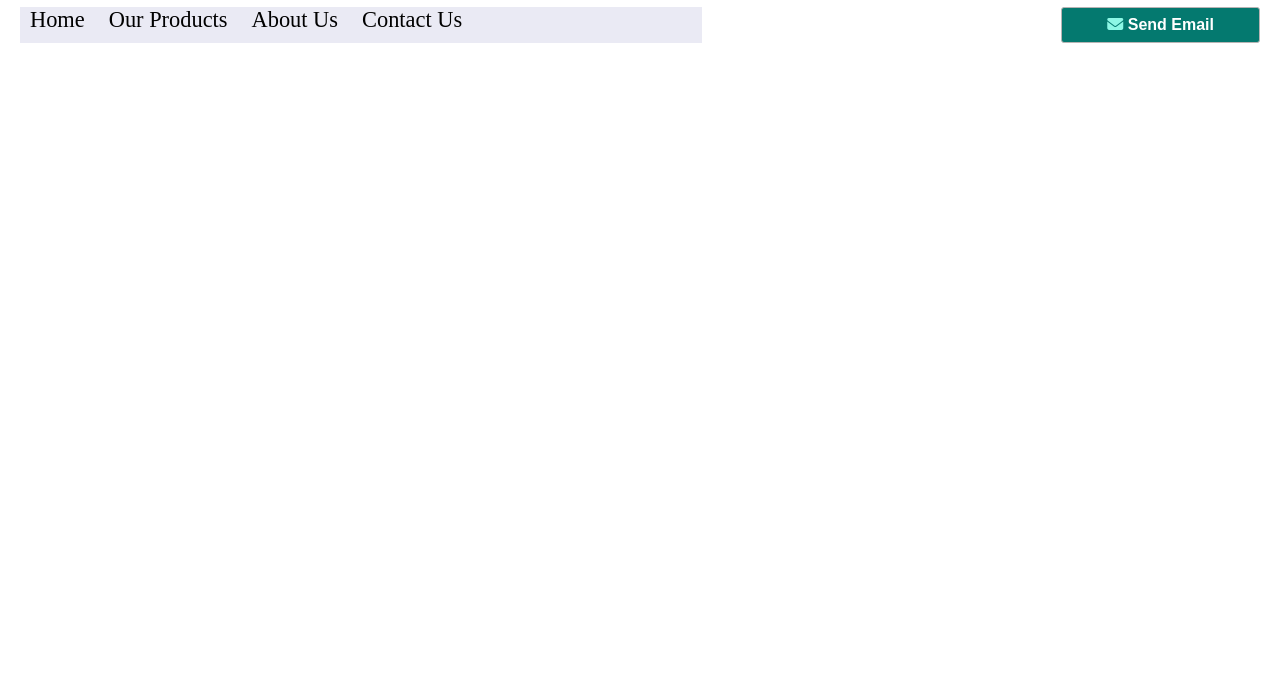
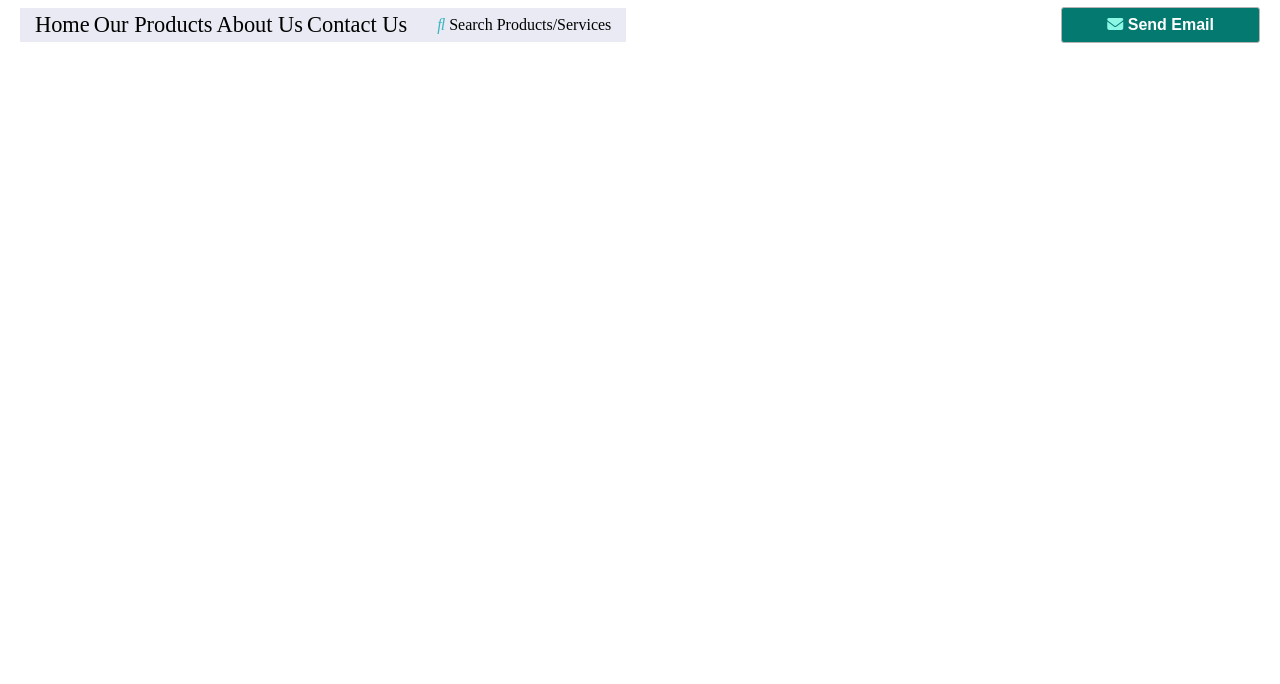
Before and after one commit to NarenderRajput/accurate-ws, a plain HTML site: page index.html in a window 1280 px wide. Shown: the part 116-800 px from the top of the page. Drawn offline with Linux system fonts and the light colour scheme; files that its build step writes are made by us from their sources.

Commit message:
issue fix

```diff
--- a/assets/css/style.css
+++ b/assets/css/style.css
@@ -48,22 +48,35 @@ img {
 .section {
     display: flex;
     justify-content: space-between;
+    align-items: center;
     margin: 0px 20px;
 }
 
+.block1 {
+    display: flex;
+    justify-content: space-between;
+    align-items: center;
+}
+
+
 .div3 {
-    width: 55%;
     background: #eaeaf4;
+    padding: 4px 15px;
 }
 
 .div3 a {
     text-decoration: none;
     font-size: 1.4em;
     color: black;
-    padding: 0px 10px;
 }
 
-.div4  button{
+.div4 {
+    background-color: #eaeaf4;
+    padding: 8px 15px;
+
+}
+
+.div5  button{
     font-size: 16px;
     font-weight: 600;
     padding: 8px 45px;
--- a/index.html
+++ b/index.html
@@ -2,9 +2,8 @@
     <head>
         <title>Accurate Weighing Systems</title>
         <meta name="viewport" content="width=device-width, initial-scale=1.0">
-        <link rel="stylesheet" href="../indiamart/assets/css/style.css">
-        <link rel="stylesheet" href="https://cdnjs.cloudflare.com/ajax/libs/font-awesome/6.4.2/css/all.min.css" integrity="sha512-z3gLpd7yknf1YoNbCzqRKc4qyor8gaKU1qmn+CShxbuBusANI9QpRohGBreCFkKxLhei6S9CQXFEbbKuqLg0DA==" crossorigin="anonymous" referrerpolicy="no-referrer" />
-    </head>
+        <link rel="stylesheet" href="assets/css/style.css">
+        <link rel="stylesheet" href="https://cdnjs.cloudflare.com/ajax/libs/font-awesome/6.5.1/css/all.min.css" integrity="sha512-DTOQO9RWCH3ppGqcWaEA1BIZOC6xxalwEsw9c2QQeAIftl+Vegovlnee1c9QX4TctnWMn13TZye+giMm8e2LwA==" crossorigin="anonymous" referrerpolicy="no-referrer" />    </head>
 <body>
     <div class="header">
         <div class="block">
@@ -21,13 +20,19 @@
     </div>
 
     <section class="section">
-        <div class="div3">
-            <a href="#">Home</a>
-            <a href="#">Our Products</a>
-            <a href="#">About Us</a>
-            <a href="#">Contact Us</a>
+
+        <div class="block1">
+            <div class="div3">
+                <a href="#">Home</a>
+                <a href="#">Our Products</a>
+                <a href="#">About Us</a>
+                <a href="#">Contact Us</a>
+            </div>
+            <div class="div4">
+                <i class="fa-thin fa-magnifying-glass" style="color: #3cb5be;"></i> Search Products/Services
+            </div>
         </div>
-        <div class="div4"><button><i class="fa-solid fa-envelope" style="color: #8df7e5;"></i> Send Email</button>
+        <div class="div5"><button><i class="fa-solid fa-envelope" style="color: #8df7e5;"></i> Send Email</button>
     </section>
 
 </body>
```
